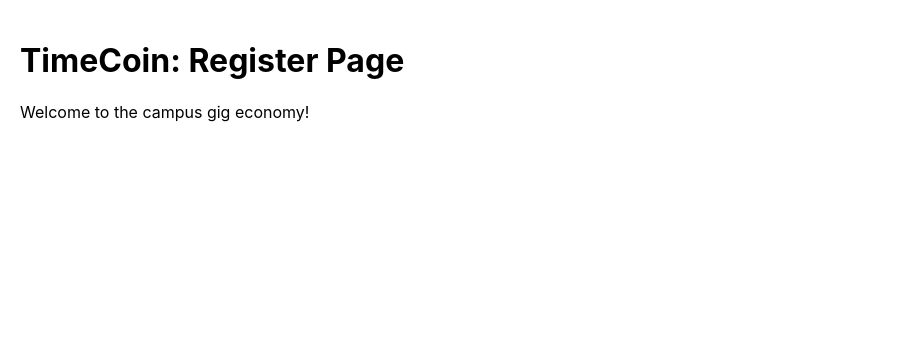
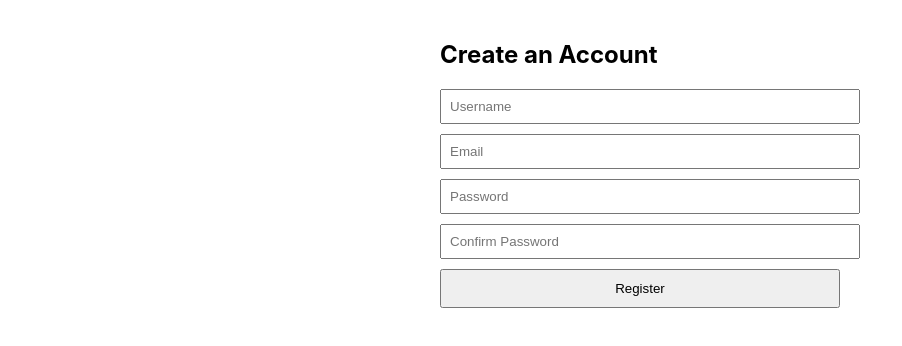
Before and after one commit to Kshitij2004/TimeCoin-Project, a React (Create React App) app in the folder frontend/: page /register in a window 1280 px wide. Shown: the top 346 px of the page, without its empty margins (0-902 px from the left). Built offline with nearby package versions, Linux system fonts and the light colour scheme.

Commit message:
added frontend for register.js

```diff
--- a/frontend/package.json
+++ b/frontend/package.json
@@ -8,6 +8,7 @@
     "@testing-library/react": "^16.3.2",
     "@testing-library/user-event": "^13.5.0",
     "ajv": "^8.18.0",
+    "axios": "^1.13.5",
     "react": "^19.2.4",
     "react-dom": "^19.2.4",
     "react-router-dom": "^7.13.0",
--- a/frontend/src/pages/Register.js
+++ b/frontend/src/pages/Register.js
@@ -1,8 +1,82 @@
-export default function Register() {
-  return (
-    <div style={{ padding: '20px' }}>
-      <h1>TimeCoin: Register Page</h1>
-      <p>Welcome to the campus gig economy!</p>
-    </div>
-  );
-}
+import React, { useState } from 'react';
+import { useNavigate } from 'react-router-dom';
+import { registerUser } from '../services/api';
+
+const Register = () => {
+    const navigate = useNavigate();
+    const [formData, setFormData] = useState({
+        username: '',
+        email: '',
+        password: '',
+        confirmPassword: ''
+    });
+    const [error, setError] = useState('');
+    const [loading, setLoading] = useState(false);
+
+    const handleChange = (e) => {
+        setFormData({ ...formData, [e.target.name]: e.target.value });
+    };
+
+    const validateForm = () => {
+        // Required Fields & Email Format
+        if (!formData.username || !formData.email || !formData.password) return "All fields are required.";
+        if (!/\S+@\S+\.\S+/.test(formData.email)) return "Invalid email format.";
+
+        // Matching Passwords
+        if (formData.password !== formData.confirmPassword) return "Passwords do not match.";
+
+        return null;
+    };
+
+    const handleSubmit = async (e) => {
+        e.preventDefault();
+        setError('');
+
+        const validationError = validateForm();
+        if (validationError) {
+            setError(validationError);
+            return;
+        }
+
+        setLoading(true);
+        try {
+            // Calls registration API
+            await registerUser({
+                username: formData.username,
+                email: formData.email,
+                password: formData.password
+            });
+
+            // Redirects to login on success
+            alert("Account created! Redirecting to login...");
+            navigate('/login');
+        } catch (err) {
+            // Shows error message from Java backend
+            setError(err.response?.data?.message || "Registration failed. Try again.");
+        } finally {
+            setLoading(false);
+        }
+    };
+
+    return (
+        <div style={{ maxWidth: '400px', margin: 'auto', padding: '20px' }}>
+            <h2>Create an Account</h2>
+            <form onSubmit={handleSubmit}>
+                <input name="username" placeholder="Username" onChange={handleChange} style={inputStyle} />
+                <input name="email" type="email" placeholder="Email" onChange={handleChange} style={inputStyle} />
+                <input name="password" type="password" placeholder="Password" onChange={handleChange} style={inputStyle} />
+                <input name="confirmPassword" type="password" placeholder="Confirm Password" onChange={handleChange} style={inputStyle} />
+
+                <button type="submit" disabled={loading} style={buttonStyle}>
+                    {loading ? "Registering..." : "Register"}
+                </button>
+            </form>
+            {error && <p style={{ color: 'red' }}>{error}</p>}
+        </div>
+    );
+};
+
+const inputStyle = { display: 'block', width: '100%', marginBottom: '10px', padding: '8px' };
+const buttonStyle = { width: '100%', padding: '10px', cursor: 'pointer' };
+
+export default Register;
--- /dev/null
+++ b/frontend/src/services/api.js
@@ -0,0 +1,12 @@
+import axios from 'axios';
+
+// Create an instance to avoid repeating the base URL
+const api = axios.create({
+    baseURL: 'http://localhost:8080/api', // Your Java Spring Boot address
+});
+
+export const registerUser = (userData) => {
+    return api.post('/register', userData);
+};
+
+export default api;
```
Also changed, not shown: 1 other file (tests, documents, lock files or other folders).
